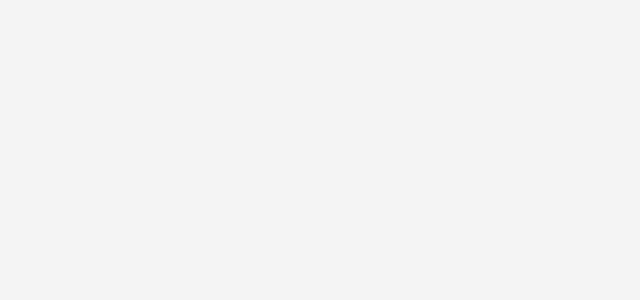
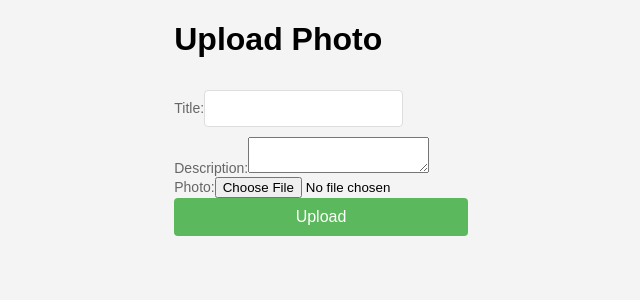
Before and after one commit to simces/VU-bak, a React (Create React App) app in the folder photo-ai-front/: page /photos/upload in a window 1280 px wide. Before the commit this address had no page. Shown: the top 300 px of the page, without its empty margins (319-959 px from the left). Built offline with nearby package versions, Linux system fonts and the light colour scheme; sample sign-in values are in the browser's storage.

Commit message:
implemented photo upload, profile fix

```diff
--- a/photo-ai-front/src/App.js
+++ b/photo-ai-front/src/App.js
@@ -4,6 +4,7 @@ import Home from './pages/Home';
 import Login from './pages/Login';
 import ProtectedRoute from './components/ProtectedRoute';
 import UserProfile from './pages/UserProfile';
+import PhotoUpload from './pages/PhotoUpload';
 
 function App() {
   return (
@@ -13,6 +14,7 @@ function App() {
         <Route element={<ProtectedRoute />}> {}
           <Route path="/home" element={<Home />} />
           <Route path="/users/:username" element={<UserProfile />} />
+          <Route path="/photos/upload" element={<PhotoUpload />} />
         </Route>
       </Routes>
     </BrowserRouter>
--- /dev/null
+++ b/photo-ai-front/src/pages/PhotoUpload.js
@@ -0,0 +1,67 @@
+import React, { useState } from 'react';
+import fetchWithToken from '../utils/fetchUtils';
+
+
+const PhotoUpload = () => {
+  const [title, setTitle] = useState('');
+  const [description, setDescription] = useState('');
+  const [file, setFile] = useState(null);
+  const [message, setMessage] = useState('');
+
+const handleSubmit = async (e) => {
+    e.preventDefault();
+    const formData = new FormData();
+    formData.append('title', title);
+    formData.append('description', description);
+    formData.append('file', file);
+
+    try {
+        const result = await fetchWithToken('http://localhost:8080/api/photos/upload', {
+          method: 'POST',
+          body: formData,
+        });
+        setMessage(result.message || result); // Display the message from JSON or text directly
+      } catch (error) {
+        setMessage('Upload failed: ' + error.message);
+      }
+  };
+
+
+
+  return (
+    <div>
+      <h1>Upload Photo</h1>
+      <form onSubmit={handleSubmit}>
+        <div>
+          <label htmlFor="title">Title:</label>
+          <input
+            type="text"
+            id="title"
+            value={title}
+            onChange={(e) => setTitle(e.target.value)}
+          />
+        </div>
+        <div>
+          <label htmlFor="description">Description:</label>
+          <textarea
+            id="description"
+            value={description}
+            onChange={(e) => setDescription(e.target.value)}
+          ></textarea>
+        </div>
+        <div>
+          <label htmlFor="file">Photo:</label>
+          <input
+            type="file"
+            id="file"
+            onChange={(e) => setFile(e.target.files[0])}
+          />
+        </div>
+        <button type="submit">Upload</button>
+      </form>
+      {message && <div><h3>{message}</h3></div>}
+    </div>
+  );
+};
+
+export default PhotoUpload;
--- a/photo-ai-front/src/pages/UserProfile.js
+++ b/photo-ai-front/src/pages/UserProfile.js
@@ -1,6 +1,6 @@
 import React, { useState, useEffect } from 'react';
 import { useParams } from 'react-router-dom';
-import '../styles/styles.css';
+import '../styles/UserProfile.css';
 import Masonry from 'react-masonry-css';
 
 const fetchWithToken = async (url) => {
@@ -42,8 +42,8 @@ const UserProfile = () => {
   };
 
   return (
-<div className="user-profile">
-  <header className="profile-header">
+  <div className="user-profile">
+   <header className="profile-header">
     <div className="profile-info">
     <img className="profile-pic" src={userProfile.profilePictureUrl || 'default-profile-pic-url.jpg'} alt={`${userProfile.username}'s profile`} />
       <h2>{userProfile.username}</h2>
--- a/photo-ai-front/src/styles/styles.css
+++ b/photo-ai-front/src/styles/UserProfile.css
@@ -60,3 +60,11 @@
   .my-masonry-grid_column > div > img:hover {
     transform: scale(1.05);
   }
+
+  html, body {
+    margin: 0;
+    padding: 0;
+    min-height: 100%;
+    height: auto;
+    overflow-y: auto;
+  }
--- /dev/null
+++ b/photo-ai-front/src/utils/fetchUtils.js
@@ -0,0 +1,19 @@
+const fetchWithToken = async (url, options = {}) => {
+    const token = localStorage.getItem('token');
+    const headers = {
+      ...options.headers,
+      Authorization: `Bearer ${token}`,
+    };
+    const response = await fetch(url, { ...options, headers });
+    if (!response.ok) throw new Error('Network response was not ok');
+
+    // Check if the response is JSON before parsing
+    const contentType = response.headers.get("content-type");
+    if (contentType && contentType.indexOf("application/json") !== -1) {
+      return response.json();
+    } else {
+      return response.text(); // Or handle non-JSON responses differently
+    }
+  };
+
+  export default fetchWithToken;
```
